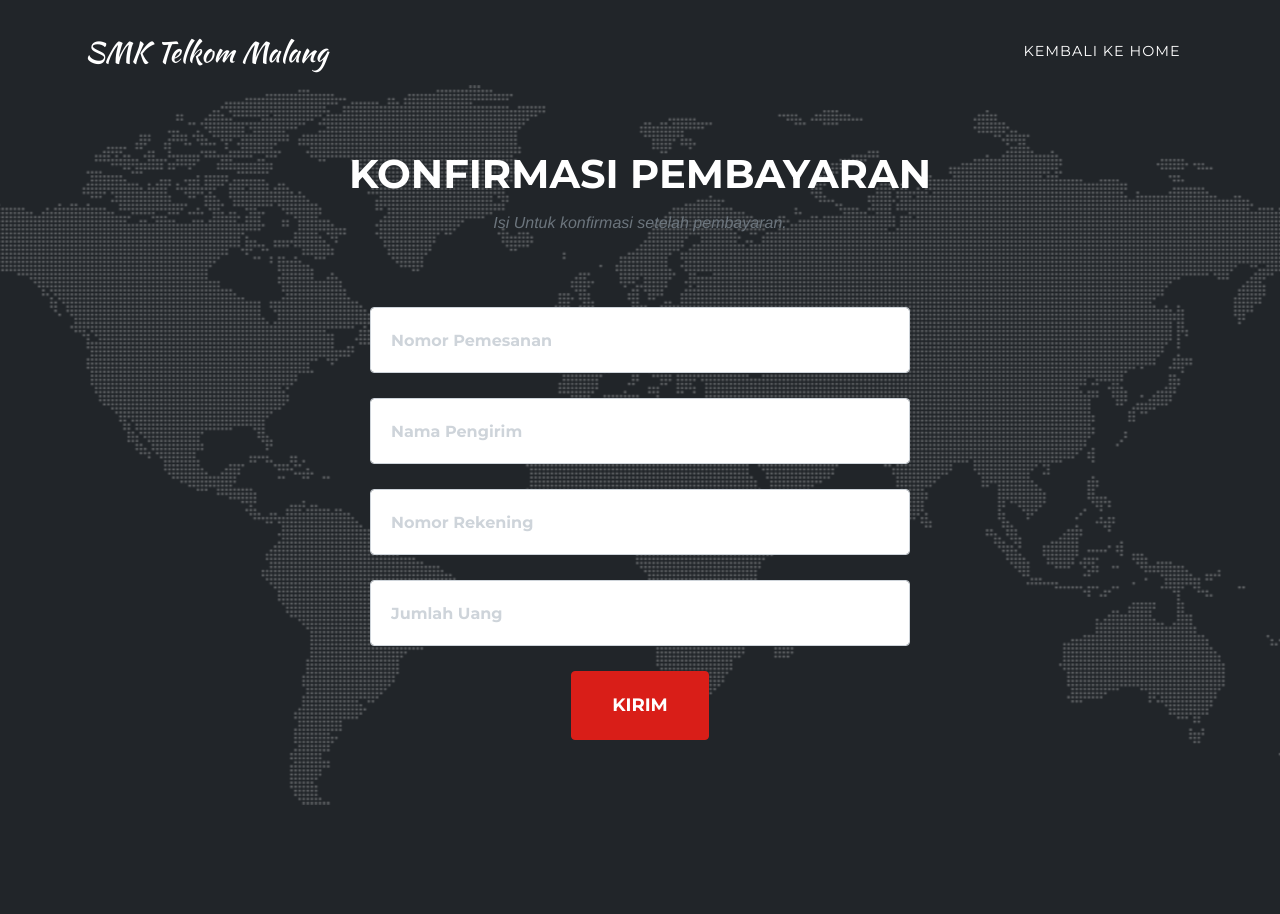
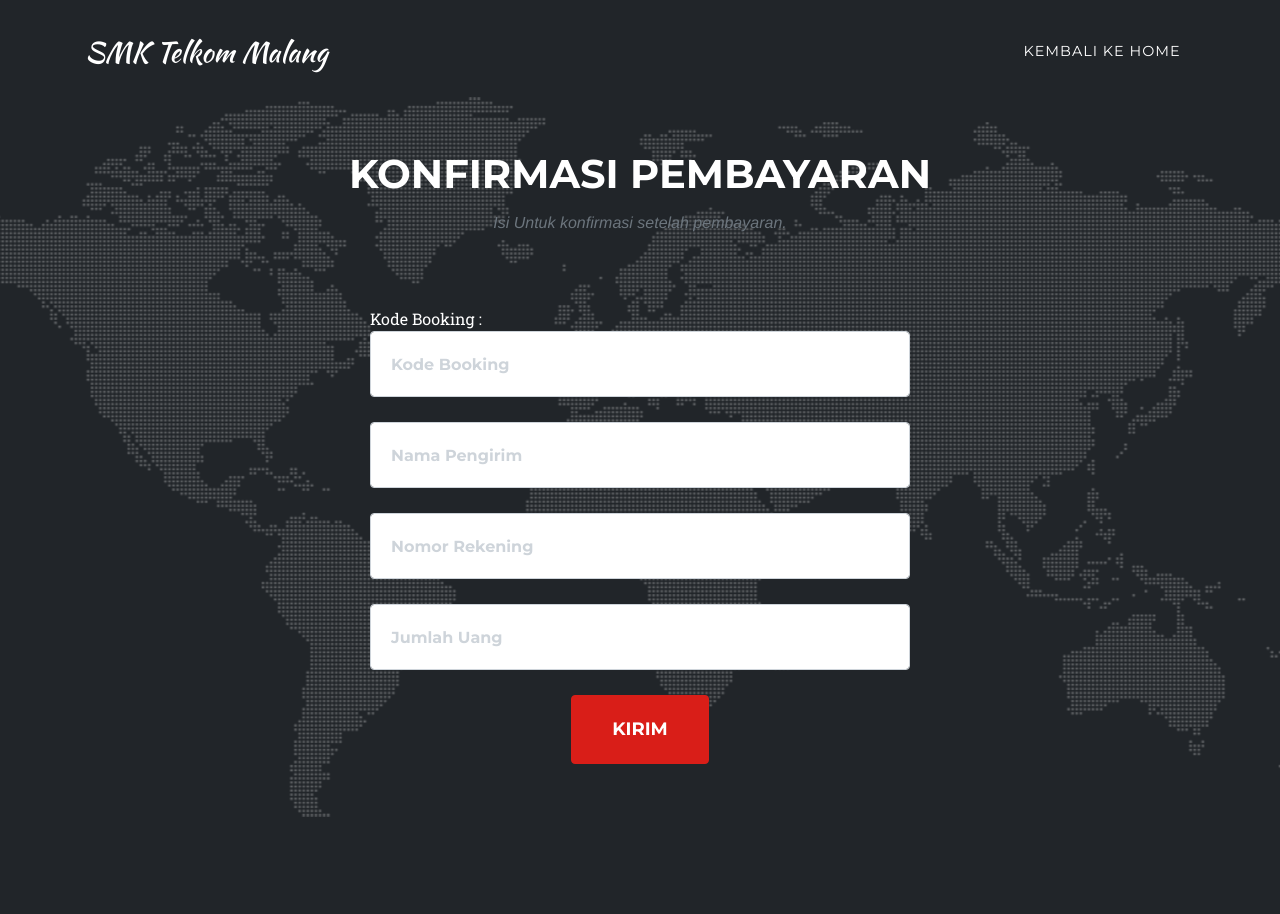
Before and after one commit to salsapr/ProjectWork, a CodeIgniter app: page /ProjectWork/konfirmasi/ in a window 1280 px wide. Before the commit the page ends 805 px from the top, so only its background shows below. Run offline with CodeIgniter, Linux system fonts and the light colour scheme; some libraries are stand-ins or nearby versions; some web fonts are replaced.

Commit message:
Adding Konfirmasi View with Span(code booking)

```diff
--- a/application/views/template_konfirmasi.php
+++ b/application/views/template_konfirmasi.php
@@ -66,7 +66,8 @@
 
                 <div class="col-md-6">
                   <div class="form-group">
-                    <input class="form-control" id="kd_booking" name="kd_booking" type="text" placeholder="Nomor Pemesanan" required data-validation-required-message="Silahkan isi nomor pemesanan Anda.">
+                    <span style="color: white;">Kode Booking :</span>
+                    <input class="form-control" id="kd_booking" name="kd_booking" type="text" placeholder="Kode Booking" required data-validation-required-message="Silahkan isi Kode Booking Anda.">
                     <p class="help-block text-danger"></p>
                   </div>
                   <div class="form-group">
```
